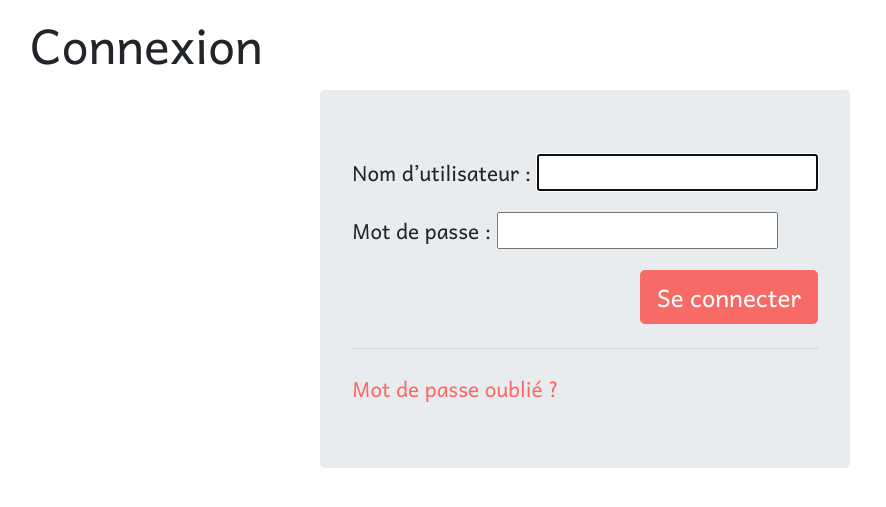
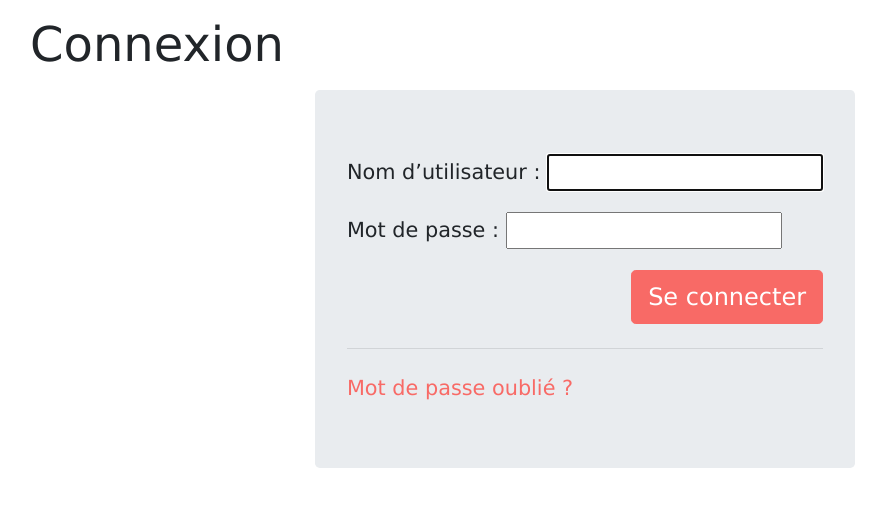
Before and after one commit to CaralDesail/CarnetDeLiaisonAlpha, a Django app: page /tablecom/Connexion in a window 1280 px wide. Shown: the top 507 px of the page, without its empty margins (55-941 px from the left). Run offline with Django 3.2, Linux system fonts and the light colour scheme; some libraries are stand-ins or nearby versions.

Commit message:
changement des polices pour Verdana et Tahoma en attente de récupération autre

```diff
--- a/tablecom/static/style/stylefont.css
+++ b/tablecom/static/style/stylefont.css
@@ -1,5 +1,7 @@
 
 /* custom fonts */
+
+/* old css
 @font-face
 {
     font-family: 'Andika';
@@ -13,3 +15,10 @@ body
     font-family: 'Andika',Verdana, Tahoma;
     font-size: 1.3em;
 }
+*/
+
+body
+{
+    font-family: Verdana, Tahoma;
+    font-size: 1.3em;
+}
```
